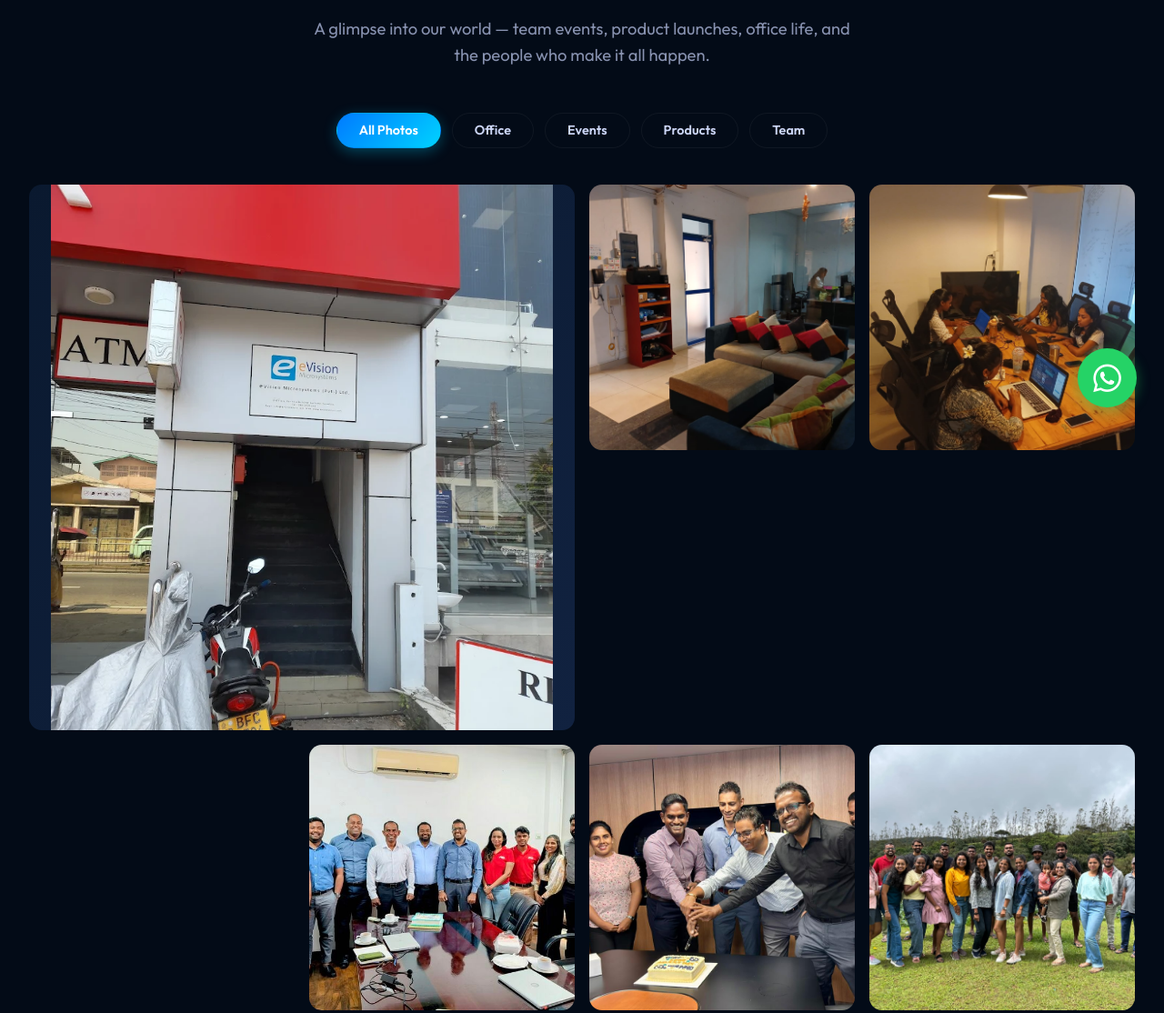
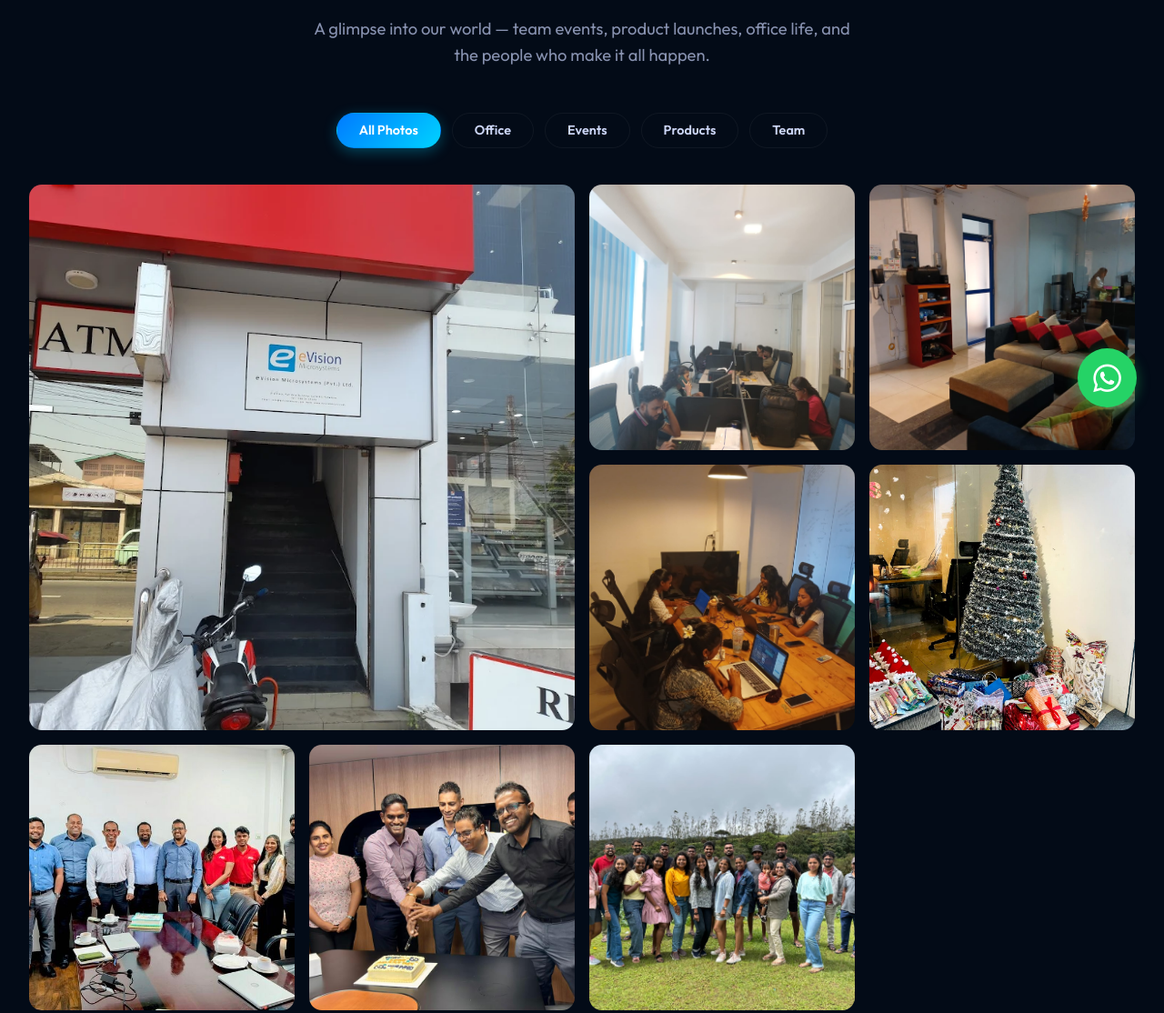
Before and after one commit to nejawittatchy/evisionmicro-web, a website built with Vite: page gallery.html in a window 1280 px wide. Shown: the part 322-1436 px from the top of the page at 91% size. Built offline with nearby package versions, Linux system fonts and the light colour scheme.

Commit message:
Add erp team image

```diff
--- a/gallery.html
+++ b/gallery.html
@@ -108,22 +108,27 @@
         <!-- Gallery Grid -->
         <div class="gl-grid" id="gallery-grid">
 
-          <!-- Office Photos -->
-          <div class="gl-item gl-wide" data-category="office">
-            <div class="gl-inner" style="background: linear-gradient(135deg, #0a192f 0%, #112240 100%);">
-              <div class="gl-placeholder-content">
-                <i class="fas fa-building" style="font-size: 4rem; color: var(--color-primary); margin-bottom: 1rem;">
-                  <img src="src/images/gallery/evision.jpg" alt="evision">
-                </i>
-                <h4>Our Panadura HQ</h4>
-                <p>2nd Floor, Pan Asia Building</p>
-              </div>
+          <div class="gl-item gl-wide gl-tall" data-category="office" data-img-src="src/images/gallery/evision.jpg">
+            <div class="gl-inner gl-img-inner"
+              style="background: url('src/images/gallery/evision.jpg') center/cover no-repeat;">
             </div>
             <div class="gl-overlay">
               <div class="gl-overlay-content">
-                <i class="fas fa-expand-alt gl-zoom-icon">
-                </i>
+                <i class="fas fa-expand-alt gl-zoom-icon"></i>
                 <h4>Our Panadura HQ</h4>
+                <p><i class="fas fa-tag"></i> Office</p>
+              </div>
+            </div>
+          </div>
+
+          <div class="gl-item" data-category="office" data-img-src="src/images/gallery/erp-team.jpeg">
+            <div class="gl-inner gl-img-inner"
+              style="background: url('src/images/gallery/erp-team.jpeg') center/cover no-repeat;">
+            </div>
+            <div class="gl-overlay">
+              <div class="gl-overlay-content">
+                <i class="fas fa-expand-alt gl-zoom-icon"></i>
+                <h4>ERP Team</h4>
                 <p><i class="fas fa-tag"></i> Office</p>
               </div>
             </div>
@@ -137,7 +142,7 @@
             <div class="gl-overlay">
               <div class="gl-overlay-content">
                 <i class="fas fa-expand-alt gl-zoom-icon"></i>
-                <h4>ERP Development Floor</h4>
+                <h4>SFA Lobby</h4>
                 <p><i class="fas fa-tag"></i> Office</p>
               </div>
             </div>
@@ -159,7 +164,7 @@
           <!-- Events Photos -->
           <div class="gl-item gl-tall" data-category="events" data-img-src="src/images/gallery/evision-christmas.jpeg">
             <div class="gl-inner gl-img-inner"
-              style="background: url('src/images/gallery/evision-christmas. jpeg') center/cover no-repeat;">
+              style="background: url('src/images/gallery/evision-christmas.jpeg') center/cover no-repeat;">
             </div>
             <div class="gl-overlay">
               <div class="gl-overlay-content">
```
Also changed, not shown: src/images/gallery/erp-team.jpeg (renamed from src/images/gallery/erp-tem.jpeg).
